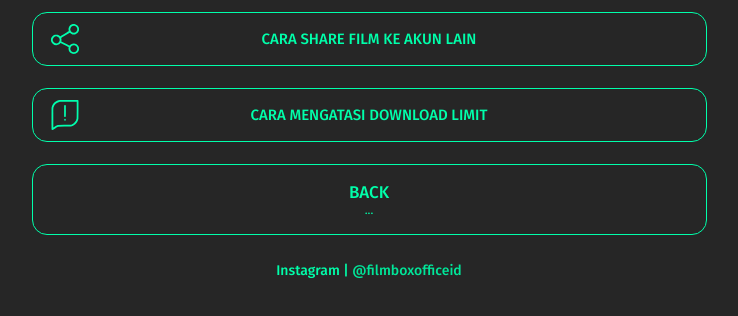
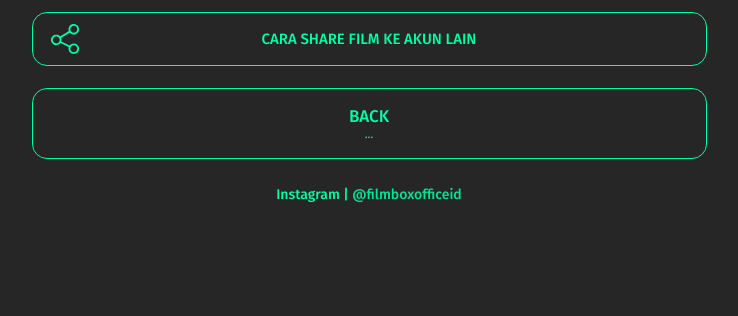
Before and after one commit to filmboxofficeid/tutorial-fboid, a plain HTML site: page desktop.html in a window 1280 px wide. Shown: the part 372-688 px from the top of the page, without its empty margins (271-1009 px from the left). Drawn offline with nearby package versions, Linux system fonts and the light colour scheme; a script that the page names is missing.

Commit message:
Initial Commit

```diff
--- a/desktop.html
+++ b/desktop.html
@@ -33,10 +33,10 @@
             <div class="tutor01"> Cara Share Film ke Akun Lain </div>
 		</a>
 
-        <a class="link" href="desktop_tutorial/tutorial_04.html">
+        <!-- <a class="link" href="desktop_tutorial/tutorial_04.html">
             <img class="mobile-hide" src="img/failed.svg">
             <div class="tutor01"> Cara Mengatasi Download Limit </div>
-		</a>
+		</a> -->
 
         <a class="link" href="index.html">
 			<div>Back</div>
```
Also changed, not shown: mobile.html (+2 -2 lines).
